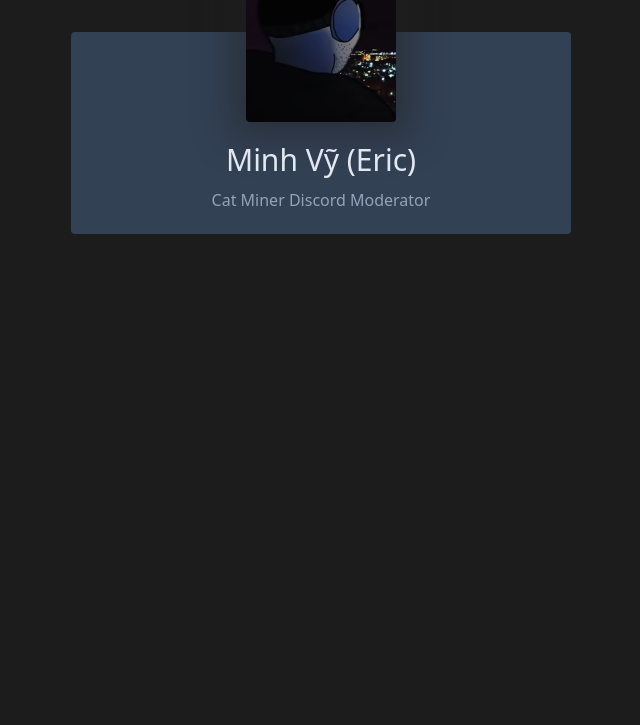
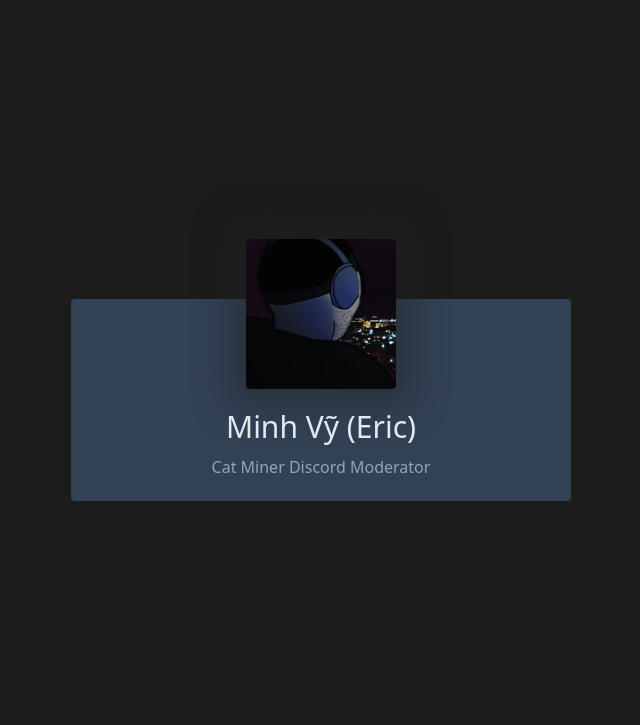
Before and after one commit to Eric1252/Eric1252, a plain HTML site: page index.html in a window 1280 px wide. Shown: the top 725 px of the page, without its empty margins (319-959 px from the left). Drawn offline with nearby package versions, Linux system fonts and the light colour scheme.

Commit message:
Update style.css

```diff
--- a/assets/css/style.css
+++ b/assets/css/style.css
@@ -64,3 +64,15 @@ body {
 .fixed-bottom-discord:hover {
     transform: scale(1.03);
 }
+
+._div_fix {
+    position: fixed;
+    width: 100vw;
+    height: 100vh;
+}
+
+._div_fix_2 {
+    position: relative;
+    top: 50%;
+    transform: translateY(-50%);
+}
```
